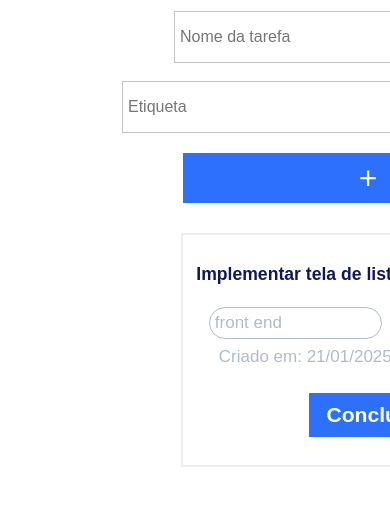
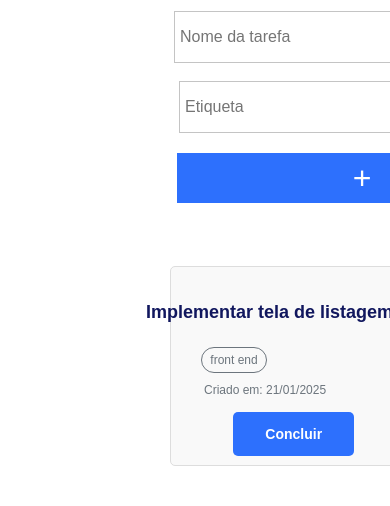
Before and after one commit to AlexandreCesar21/LISTA-DE-TAREFAS-JS, a plain HTML site: page index.html in a window 390 px wide. Shown: the part 82-588 px from the top of the page. Drawn offline with Linux system fonts and the light colour scheme.

Commit message:
Update style.css

```diff
--- a/style.css
+++ b/style.css
@@ -102,17 +102,23 @@ main {
     position: relative;
     left: 280px;
     width: 586px;
-    height: 325px;
+    height: 925px;
     gap: 8px;
     opacity: 0px;
+    }
+
+    section {
+        position: relative;
+        right: 27px;
+        text-align: center;
+        width: 120vh;
+        height: 100vh;
     }
 
 
 
 
-
 .lista-tarefa {
-    border: 2px solid #eeeeee;
     width: 606px;
     height: 103px;
     position: relative;
@@ -121,32 +127,42 @@ main {
 }
 
 .lista-tarefa > ul {
-    padding: 0;
-    margin: 0;
-    display: flex; /* Flexbox para alinhar os itens */
-    justify-content: center; /* Alinha verticalmente os itens */
-    align-items: center; /* Alinha horizontalmente os itens */
+    list-style: none; /* Remove os marcadores padrão da lista */
+    padding: 0; /* Remove o espaçamento interno */
+    margin: 0; /* Remove o espaçamento externo */
+    display: flex;
+    flex-direction: column; /* Exibe os itens em coluna */
+    gap: 10px; /* Espaçamento entre os itens da lista */
+
 }
 
 .lista-tarefa > ul > li{
     display: flex; /* Flexbox para conteúdo interno do <li> */
+    padding: 10px;
+    padding-left: 50px;
+    padding-bottom: 40px;
     align-items: center; /* Centraliza o conteúdo do <li> verticalmente */
-    justify-content: center; /* Centraliza o conteúdo do <li> horizontalmente */
+    justify-content:left; /* Centraliza o conteúdo do <li> horizontalmente */
     margin: 10px;
     position: relative;
     top: 3px;
     font-size: 18px;
     white-space: nowrap;
-    left: 69px;
+    left: 7px;
     color: #11175E;
     font-weight: bold;
+    border: 2px solid #eeeeee;
+    height: 100px;
+    width: 556px;
+
 }
 
 .col-texs {
     display: grid;
     grid-auto-flow: column;
-    position: relative;
-    top: 44px;
+    position: absolute;
+    top: 99px;
+    left: 340px;
     text-align: left;
     font-size: 17px;
 
@@ -175,8 +191,10 @@ main {
 
 
 .button-conclui {
-    position: relative;
-    right: 100px;
+    position: absolute;
+    right: -28px;
+    flex-shrink: 0; /* Impede que o botão seja redimensionado */
+
 }
 
 
@@ -291,12 +309,12 @@ footer > div{
         width: 370px;
         text-indent: 5px;
         position: relative;
-        left: 78px;
+        left: 135px;
         bottom: 19px;
     }
     .barra3 {
         position: relative;
-        left: 293px;
+        left: 287px;
         bottom: 20px;
     }
 
@@ -306,76 +324,127 @@ footer > div{
     }
 
 
-    .lista-tarefa {
-        position: relative;
-        right: 99px;
-        bottom: 20px;
-        width: 370px;
-        height: 230px;
+    main {
+        left: 0; /* Centraliza o main */
+        width: 100%; /* Adapta para a largura total da tela */
+        height: auto; /* Permite altura dinâmica */
+        gap: 8px;
+        opacity: 1; /* Garante visibilidade */
     }
 
-    .lista-tarefa > ul > li{
-        display: flex; /* Flexbox para conteúdo interno do <li> */
-        align-items: center; /* Centraliza o conteúdo do <li> verticalmente */
-        justify-content: center; /* Centraliza o conteúdo do <li> horizontalmente */
-        margin: 10px;
+    section {
+        right: 0;
+        text-align: center;
+        width: 100%; /* Ajusta a largura para caber na tela */
+        height: auto; /* Permite altura dinâmica */
+    }
+
+    .lista-tarefa {
+        width: 100%; /* Ocupa toda a largura do container */
         position: relative;
-        top: 3px;
-        font-size: 1.1em;
-        left: 140px;
+        padding: 0 10px; /* Adiciona espaçamento lateral */
+    }
+
+    .lista-tarefa > ul {
+        list-style: none; /* Remove marcadores de lista */
+        padding: 0; /* Remove espaçamento interno */
+        margin: 0; /* Remove espaçamento externo */
+        display: flex;
+        flex-direction: column; /* Alinha os itens em coluna */
+        gap: 10px; /* Espaçamento entre os itens da lista */
 
     }
 
+    .lista-tarefa > ul > li {
+        display: flex; /* Flexbox para conteúdo interno */
+        flex-direction: column; /* Coloca os elementos internos em coluna */
+        padding: 35px; /* Espaçamento interno */
+        padding-right: 50px;
+        background-color: #f9f9f9; /* Cor de fundo para destaque */
+        border: 1px solid #dddddd; /* Borda para separar itens */
+        border-radius: 5px; /* Borda arredondada */
+        width: 78%; /* Ocupa toda a largura disponível */
+        height: 200px;
+        box-sizing: border-box; /* Inclui padding e border no cálculo da largura */
+        position: relative;
+        left: 160px;
+        justify-items: ce;
+        }
 
     .col-texs {
-        display: grid;
-        grid-template-columns: 1fr; /* Cada item ocupa toda a largura */
-        grid-auto-flow: row; /* Garante disposição em linhas */
-        position: relative;
-        top: 64px;
-        right: 27px;
-        text-align: left;
-        font-size: 17px;
-
+        display: flex; /* Flexbox para organizar status e data */
+        justify-content: space-between; /* Distribui espaço entre elementos */
+        font-size: 14px;
+        margin-top: 10px; /* Espaçamento entre o título e os textos adicionais */
+        position: absolute;
+        top: 70px;
+        right: 50px;
     }
 
-
-
     .status {
-        position: relative;
-        right: 290px;
-        bottom: 5px;
-        color: #B1BACB;
-        border: 1px solid;
-        border-radius: 49px;
-        padding: 5px;
-        font-weight: normal;
+        position: absolute;
+        top: 30px;
+        width: 66px;
+        height: 26px;
+        display: flex; /* Ativa o Flexbox */
+        align-items: center; /* Centraliza verticalmente */
+        justify-content: center; /* Centraliza horizontalmente */
+        text-align: center; /* Garante que o texto esteja centralizado */
+        box-sizing: border-box; /* Inclui padding e border no cálculo de largura/altura */
+        margin-top: -30px;
+        left: -310px;
     }
 
     .data {
-        position: relative;
-        right: 280px;
-        top: 3px;
-        color: #B1BACB;
-        font-weight: normal;
+        position: absolute;
+        bottom: 20px;
+        margin-top: 33px;
+        left: -307px;
     }
 
+    .status, .data {
+        font-size: 12px; /* Ajusta tamanho do texto */
+        color: #6c757d; /* Cor do texto */
+    }
 
     .button-conclui {
-        position: relative;
-        right: 330px;
-        top: 125px;
+        margin-top: 10px; /* Espaçamento acima do botão */
+        text-align: right; /* Alinha o botão à direita */
+        position: absolute;
+        top: 90px;
+        right: 110px;
     }
 
     .button-conclui input {
-        font-size: 1.2em;
+        padding: 10px 20px; /* Espaçamento interno do botão */
+        background-color: #2d70fd; /* Cor de fundo do botão */
+        color: white; /* Cor do texto */
+        border: none; /* Remove borda padrão */
+        border-radius: 5px; /* Borda arredondada */
+        font-size: 14px;
+        cursor: pointer; /* Muda o cursor para indicar interatividade */
+        position: absolute;
+        top: 45px;
+        left: -130px;
     }
+
+    .button-conclui input:hover {
+        background-color: #265ecf; /* Cor do botão ao passar o mouse */
+    }
+
+    .lista-tarefa li.concluida {
+        text-decoration: line-through; /* Texto riscado */
+        color: gray; /* Texto em cinza */
+        opacity: 0.7; /* Reduz a opacidade */
+    }
+
     footer > div {
-        text-align: end;
+        text-align: center; /* Centraliza o texto no rodapé */
+        right: 0; /* Remove deslocamento horizontal */
+        font-size: 1.2em; /* Reduz o tamanho do texto */
         position: relative;
-        left: 280px;
-        bottom: 20px;
-
+        top: 770px;
+        left: 330px;
     }
 }
 
```
